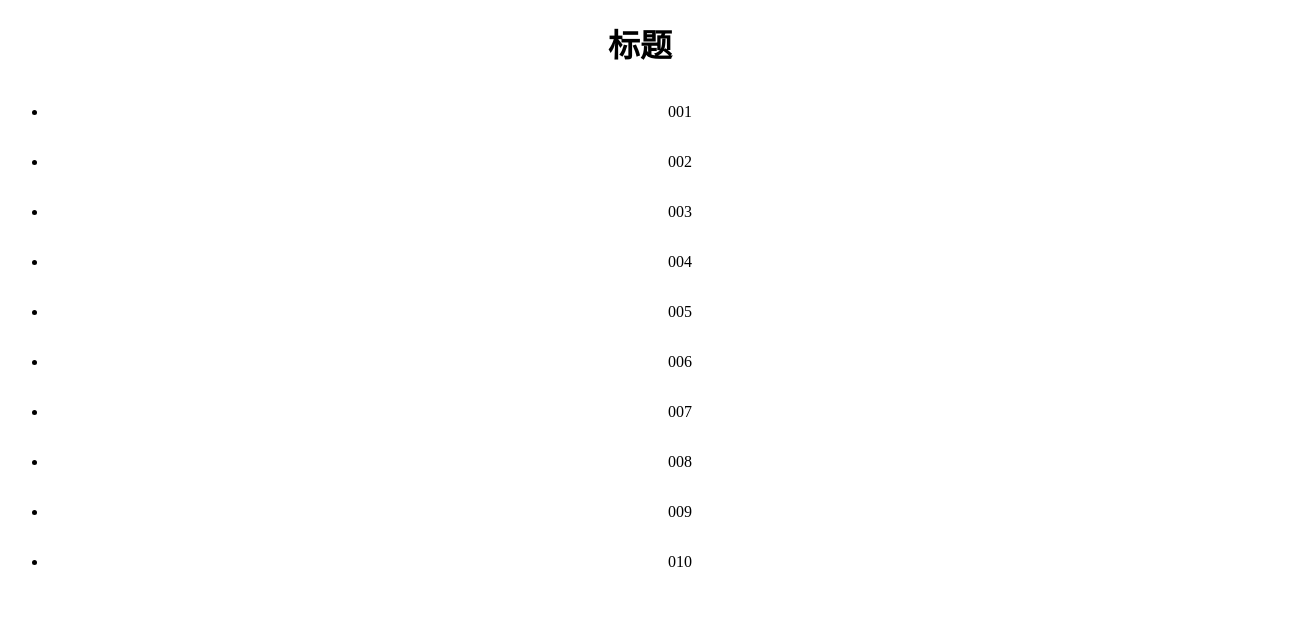
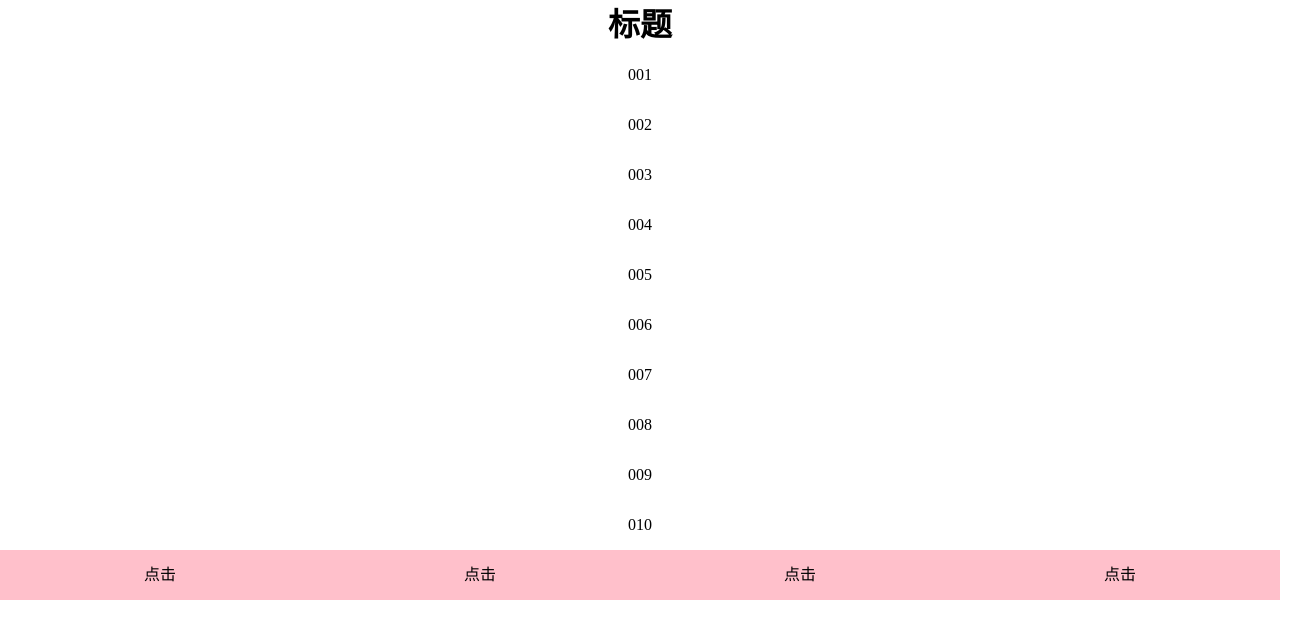
Before and after one commit to Clefairyjyx/dome9-28, a plain HTML site: page index.html in a window 1280 px wide. Shown: the whole page, 1312 px wide, since content can reach past the window. Drawn offline with Linux system fonts and the light colour scheme.

Commit message:
底部上传成功

```diff
--- a/index.html
+++ b/index.html
@@ -7,6 +7,11 @@
     <meta http-equiv="X-UA-Compatible" content="ie=edge">
     <title>Document</title>
     <style>
+        * {
+            margin: 0;
+            padding: 0;
+        }
+
         header {
             width: 100;
             height: 50px;
@@ -24,6 +29,7 @@
         }
 
         section ul {
+            list-style: none;
             width: 100%;
         }
 
@@ -32,6 +38,28 @@
             height: 50px;
             line-height: 50px;
             text-align: center;
+        }
+
+        footer {
+            width: 100%;
+            height: 50px;
+            float: left;
+        }
+
+        footer ol {
+            width: 100%;
+            list-style: none;
+            height: 50px;
+            float: left;
+        }
+
+        footer ol li {
+            float: left;
+            width: 25%;
+            height: 50px;
+            line-height: 50px;
+            text-align: center;
+            background: pink;
         }
     </style>
 </head>
@@ -54,7 +82,14 @@
             <li>010</li>
         </ul>
     </section>
-    <footer></footer>
+    <footer>
+        <ol>
+            <li>点击</li>
+            <li>点击</li>
+            <li>点击</li>
+            <li>点击</li>
+        </ol>
+    </footer>
 </body>
 
 </html>
```
